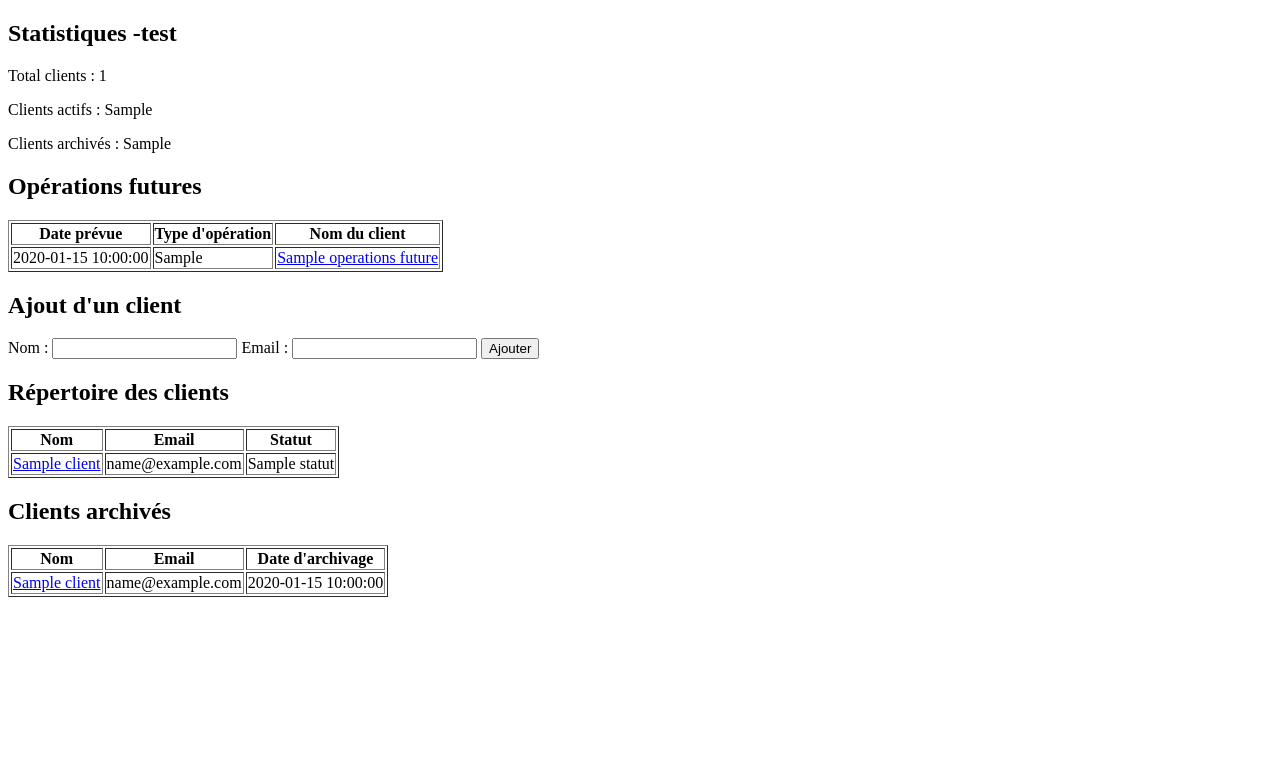
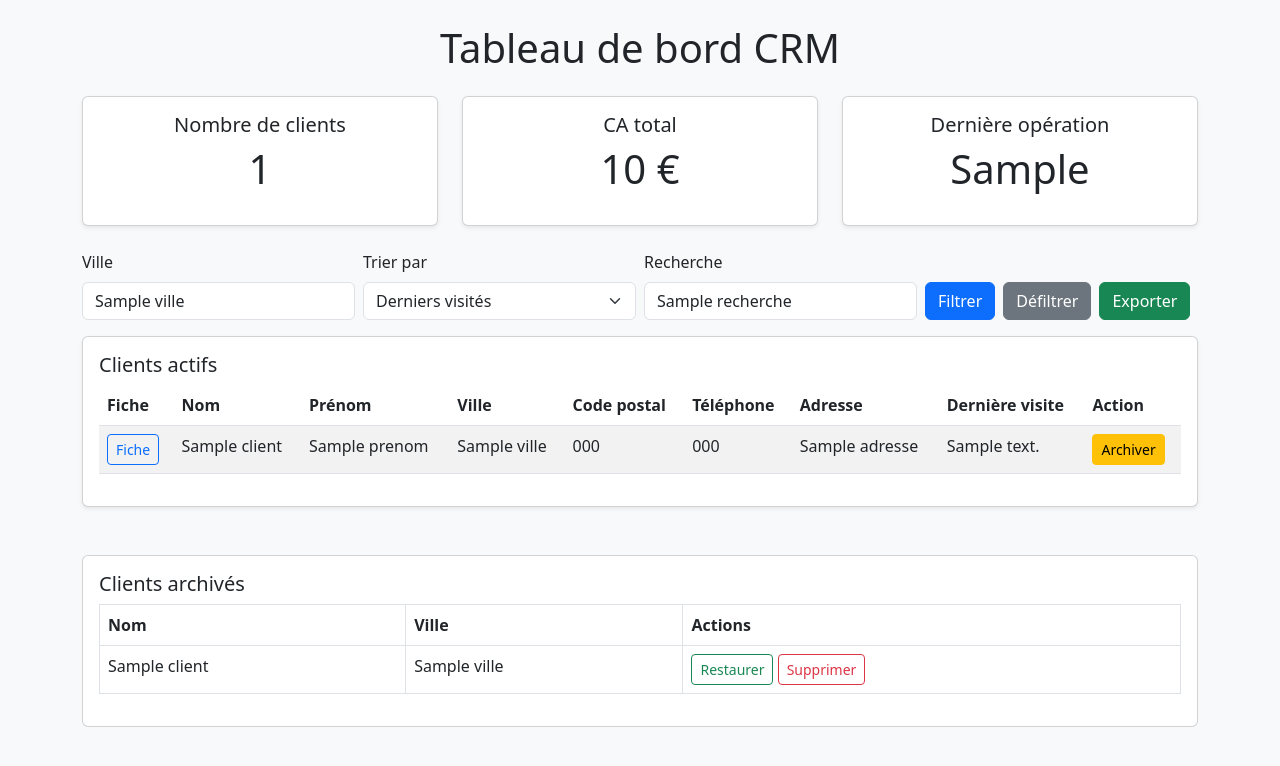
Before and after one commit to cavazzanat/crm-flask, a Flask app: template templates/index.html in a window 1280 px wide. Shown: the top 766 px of the page. Run offline with Flask 3, Linux system fonts and the light colour scheme; the template is opened without the code that fills it: most values are stand-ins (such as "Sample title", 1, 10 or a date in 2020); some libraries are stand-ins or nearby versions.

Commit message:
nouvelle mise à jour

```diff
--- a/templates/index.html
+++ b/templates/index.html
@@ -2,106 +2,163 @@
 <html lang="fr">
 <head>
   <meta charset="UTF-8">
-    <title>Gestion Clients - Tableau de bord</title>
+  <title>CRM - Tableau de bord</title>
+  <link href="https://cdn.jsdelivr.net/npm/bootstrap@5.3.0/dist/css/bootstrap.min.css" rel="stylesheet">
 </head>
-<body>
+<body class="bg-light">
+  <div class="container py-4">
+    <h1 class="mb-4 text-center">Tableau de bord CRM</h1>
 
-    <!-- Section Statistiques -->
-    <section id="statistiques">
-        <h2>Statistiques -test</h2>
-        <!-- Exemple de contenu statistique -->
-        <p>Total clients : {{ total_clients }}</p>
-        <p>Clients actifs : {{ clients_actifs }}</p>
-        <p>Clients archivés : {{ clients_archives }}</p>
+    <!-- Statistiques -->
+    <section class="mb-4">
+      <div class="row text-center">
+        <div class="col-md-4">
+          <div class="card p-3 shadow-sm">
+            <h5>Nombre de clients</h5>
+            <p class="display-6">{{ nb_clients }}</p>
+          </div>
+        </div>
+        <div class="col-md-4">
+          <div class="card p-3 shadow-sm">
+            <h5>CA total</h5>
+            <p class="display-6">{{ ca_total }} €</p>
+          </div>
+        </div>
+        <div class="col-md-4">
+          <div class="card p-3 shadow-sm">
+            <h5>Dernière opération</h5>
+            <p class="display-6">{{ derniere_operation }}</p>
+          </div>
+        </div>
+      </div>
     </section>
 
-    <!-- Section Opérations futures (ajoutée sous Statistiques) -->
-    <section id="operations-futures">
-        <h2>Opérations futures</h2>
-        <table border="1">
+    <!-- Filtres et export -->
+    <section class="mb-3">
+      <form class="row g-2 align-items-end" method="GET" action="/">
+        <div class="col-md-3">
+          <label class="form-label">Ville</label>
+          <input list="villes" name="ville" value="{{ ville }}" class="form-control" placeholder="Commencez à taper...">
+          <datalist id="villes">
+            {% for v in villes %}
+              <option value="{{ v }}">
+            {% endfor %}
+          </datalist>
+        </div>
+        <div class="col-md-3">
+          <label class="form-label">Trier par</label>
+          <select class="form-select" name="tri">
+            <option value="recent" {% if tri == 'recent' %}selected{% endif %}>Derniers visités</option>
+            <option value="ancien" {% if tri == 'ancien' %}selected{% endif %}>Clients inactifs</option>
+          </select>
+        </div>
+        <div class="col-md-3">
+          <label class="form-label">Recherche</label>
+          <input type="text" name="recherche" class="form-control" placeholder="Nom, adresse, tél..." value="{{ recherche }}">
+        </div>
+        <div class="col-md-3 d-flex gap-2">
+          <button type="submit" class="btn btn-primary">Filtrer</button>
+          <a href="/reset-filters" class="btn btn-secondary">Défiltrer</a>
+          <a href="/export-clients" class="btn btn-success">Exporter</a>
+        </div>
+      </form>
+    </section>
+
+    <!-- Tableau des clients -->
+    <section>
+      <div class="card shadow-sm">
+        <div class="card-body">
+          <h5 class="card-title">Clients actifs</h5>
+          <table class="table table-striped">
             <thead>
               <tr>
-                    <th>Date prévue</th>
-                    <th>Type d'opération</th>
-                    <th>Nom du client</th>
+                <th>Fiche</th>
+                <th>Nom</th>
+                <th>Prénom</th>
+                <th>Ville</th>
+                <th>Code postal</th>
+                <th>Téléphone</th>
+                <th>Adresse</th>
+                <th>Dernière visite</th>
+                <th>Action</th>
               </tr>
             </thead>
             <tbody>
-                {% for operation in operations_futures %}
+              {% for client in clients %}
               <tr>
-                    <td>{{ operation.date_prevue }}</td>
-                    <td>{{ operation.type_operation }}</td>
+                <td><a href="/client/{{ client['id'] }}" class="btn btn-sm btn-outline-primary">Fiche</a></td>
+                <td>{{ client['nom'] }}</td>
+                <td>{{ client['prenom'] }}</td>
+                <td>{{ client['ville'] }}</td>
+                <td>{{ client['code_postal'] }}</td>
+                <td>{{ client['telephone'] }}</td>
+                <td>{{ client['adresse'] }}</td>
+                <td>{{ client['derniere_visite'] or 'Aucune' }}</td>
                 <td>
-                        <!-- Lien vers la fiche du client -->
-                        <a href="/client/{{ operation.client_id }}">
-                            {{ operation.client_name }}
-                        </a>
+                  {% if request.args.get('confirm') == client['id']|string %}
+                    <form method="POST" action="/archive-client/{{ client['id'] }}">
+                      <span>Confirmer ?</span>
+                      <button type="submit" class="btn btn-danger btn-sm">Oui</button>
+                      <a href="/" class="btn btn-secondary btn-sm">Non</a>
+                    </form>
+                  {% else %}
+                    <a href="/?confirm={{ client['id'] }}" class="btn btn-warning btn-sm">Archiver</a>
+                  {% endif %}
                 </td>
               </tr>
               {% endfor %}
             </tbody>
           </table>
+        </div>
+      </div>
     </section>
 
-    <!-- Section Ajout d'un client -->
-    <section id="ajout-client">
-        <h2>Ajout d'un client</h2>
-        <form action="{{ url_for('add_client') }}" method="post">
-            <label for="nom">Nom :</label>
-            <input type="text" id="nom" name="nom" required>
-
-            <label for="email">Email :</label>
-            <input type="email" id="email" name="email" required>
-
-            <button type="submit">Ajouter</button>
-        </form>
-    </section>
-
-    <!-- Section Répertoire des clients -->
-    <section id="repertoire-clients">
-        <h2>Répertoire des clients</h2>
-        <table border="1">
+    <!-- Section archive -->
+    <section class="mt-5">
+      <div class="card">
+        <div class="card-body">
+          <h5 class="card-title">Clients archivés</h5>
+          <table class="table table-bordered">
             <thead>
               <tr>
                 <th>Nom</th>
-                    <th>Email</th>
-                    <th>Statut</th>
+                <th>Ville</th>
+                <th>Actions</th>
               </tr>
             </thead>
             <tbody>
-                {% for client in clients %}
+              {% for client in archives %}
               <tr>
-                    <td><a href="/client/{{ client.id }}">{{ client.nom }}</a></td>
-                    <td>{{ client.email }}</td>
-                    <td>{{ client.statut }}</td>
+                <td>{{ client['nom'] }}</td>
+                <td>{{ client['ville'] }}</td>
+                <td>
+                  {% if request.args.get('confirm_restore') == client['id']|string %}
+                    <form method="POST" action="/restore-client/{{ client['id'] }}" class="d-inline">
+                      <span>Restaurer ?</span>
+                      <button type="submit" class="btn btn-success btn-sm">Oui</button>
+                      <a href="/" class="btn btn-secondary btn-sm">Non</a>
+                    </form>
+                  {% else %}
+                    <a href="/?confirm_restore={{ client['id'] }}" class="btn btn-outline-success btn-sm">Restaurer</a>
+                  {% endif %}
+
+                  {% if request.args.get('confirm_delete') == client['id']|string %}
+                    <form method="POST" action="/delete-client/{{ client['id'] }}" class="d-inline">
+                      <span>Supprimer ?</span>
+                      <button type="submit" class="btn btn-danger btn-sm">Oui</button>
+                      <a href="/" class="btn btn-secondary btn-sm">Non</a>
+                    </form>
+                  {% else %}
+                    <a href="/?confirm_delete={{ client['id'] }}" class="btn btn-outline-danger btn-sm">Supprimer</a>
+                  {% endif %}
+                </td>
               </tr>
               {% endfor %}
             </tbody>
           </table>
+        </div>
+      </div>
     </section>
-
-    <!-- Section Clients archivés -->
-    <section id="clients-archives">
-        <h2>Clients archivés</h2>
-        <table border="1">
-            <thead>
-                <tr>
-                    <th>Nom</th>
-                    <th>Email</th>
-                    <th>Date d'archivage</th>
-                </tr>
-            </thead>
-            <tbody>
-                {% for client in clients_archives %}
-                <tr>
-                    <td><a href="/client/{{ client.id }}">{{ client.nom }}</a></td>
-                    <td>{{ client.email }}</td>
-                    <td>{{ client.date_archivage }}</td>
-                </tr>
-                {% endfor %}
-            </tbody>
-        </table>
-    </section>
-
+  </div>
 </body>
 </html>
```
Lines whose indentation alone changed are shown as unchanged.
